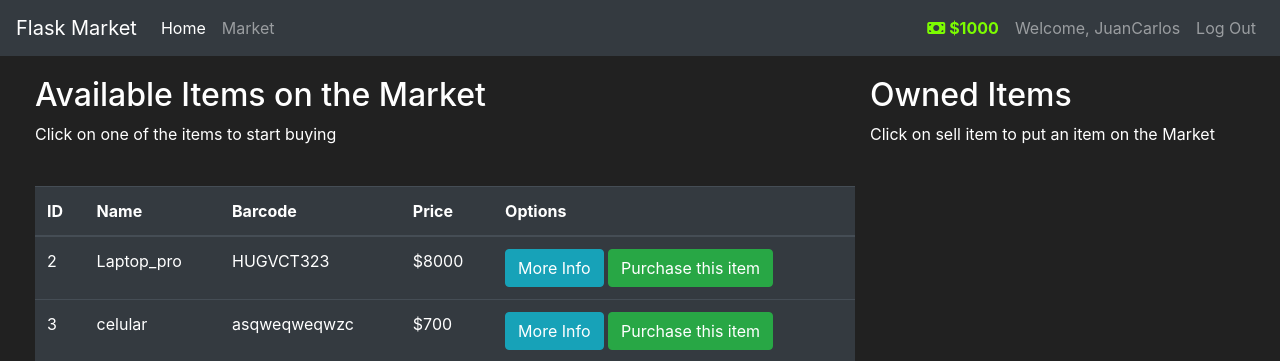
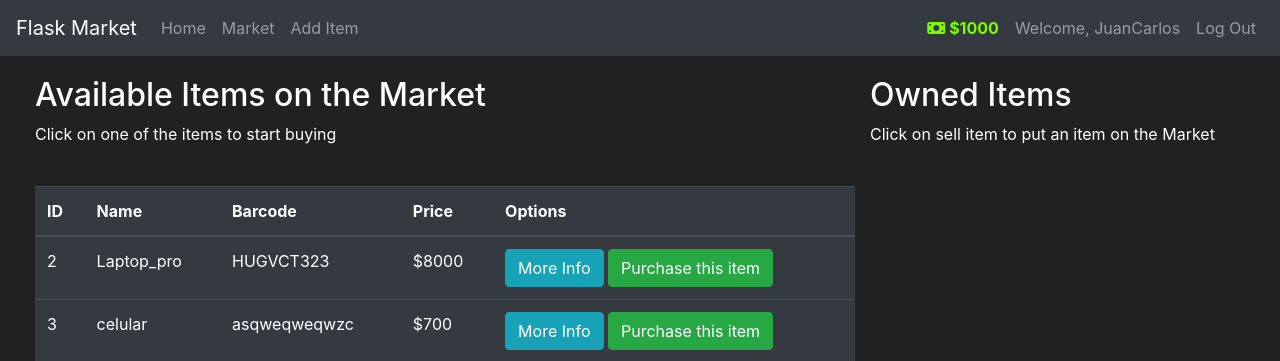
Before and after one commit to KrappRamiro/flask-market, a Flask app: page /market/ in a window 1280 px wide. Shown: the top 361 px of the page. Run offline with Flask 2, Linux system fonts and the light colour scheme; a user stored in the database is signed in; data comes from the database, SQL or seed files in the repository; both versions use the stored data as it was after the commit; some libraries are stand-ins or nearby versions.

Commit message:
added the add item page

```diff
--- a/market/forms.py
+++ b/market/forms.py
@@ -1,5 +1,5 @@
 from flask_wtf import FlaskForm
-from wtforms import StringField, PasswordField, SubmitField
+from wtforms import StringField, PasswordField, SubmitField, IntegerField
 from wtforms.validators import Length, Email, DataRequired, EqualTo, ValidationError
 from market.models import User
 
@@ -43,3 +43,12 @@ class PurchaseItemForm(FlaskForm):
 class SellItemForm(FlaskForm):
     # The big red button that appears in the modal has the value of the label, crazy, isn't it?
     submit = SubmitField(label='Sell item!')
+
+
+class AddItemForm(FlaskForm):
+    name = StringField(label='Name:', validators=[DataRequired()])
+    price = IntegerField(label='Price:', validators=[DataRequired()])
+    description = StringField(label='Description:',
+                              validators=[DataRequired()])
+    barcode = StringField(label='Barcode:', validators=[DataRequired()])
+    submit = SubmitField(label='Add item!')
--- a/market/routes.py
+++ b/market/routes.py
@@ -1,7 +1,7 @@
 from market import app
 from flask import flash, render_template, redirect, url_for, request
 from market.models import User, Item
-from market.forms import RegisterForm, LoginForm, PurchaseItemForm, SellItemForm
+from market.forms import AddItemForm, RegisterForm, LoginForm, PurchaseItemForm, SellItemForm
 from market import db
 from flask_login import login_user, logout_user, login_required, current_user
 
@@ -30,7 +30,7 @@ def market_page():
             if current_user.can_purchase(purc_item_object):
                 purc_item_object.assign_ownership(current_user)
                 flash(
-                    "Congratulations, you purchased {purc_item_object.name} for ${purc_item_object.price}", category='success')
+                    f"Congratulations, you purchased {purc_item_object.name} for ${purc_item_object.price}", category='success')
             else:
                 flash(
                     f"You do not have enough money to purchase {purc_item_object.name}", category='danger')
@@ -49,7 +49,7 @@ def market_page():
                 print("The user can sell the item")
                 sold_item_object.sell(current_user)
                 flash(
-                    "Congratulations, you sold {sold_item_object.name} for ${sold_item_object.price}!", category="success")
+                    f"Congratulations, you sold {sold_item_object.name} for ${sold_item_object.price}!", category="success")
             else:
                 flash(
                     f"Something went wrong with selling {sold_item_object.name}", category='danger')
@@ -108,3 +108,23 @@ def logout_page():
     logout_user()  # Esto es parte de flask_login, funciona porque declare en __init__.py que se use flask_login
     flash("Successfully logged out!", category='info')
     return redirect(url_for('home_page'))
+
+
+@app.route('/add_item/', methods=['GET', 'POST'])
+def add_item_page():
+    form = AddItemForm()
+    if form.validate_on_submit():
+        item_to_create = Item(name=form.name.data,
+                              price=form.price.data,
+                              description=form.description.data,
+                              barcode = form.barcode.data)
+        db.session.add(item_to_create)
+        db.session.commit()
+        flash(
+            f"Item {item_to_create.name} created succesfully!", category='success')
+        return redirect(url_for('add_item_page'))
+    if form.errors != {}:  # If there are errors from the validations
+        for err_msg in form.errors.values():
+            flash(
+                f'There was an error, with creating an item: {err_msg}', category='danger')
+    return render_template('add_item.html', form=form)
--- a/market/templates/base.html
+++ b/market/templates/base.html
@@ -31,14 +31,14 @@
 			<div class="collapse navbar-collapse" id="navbarNav">
 				<!-- Left side of navbar -->
 				<ul class="navbar-nav mr-auto">
-					<li class="nav-item active">
-						<a class="nav-link" href="{{ url_for('home_page') }}"
-							>Home
-							<span class="sr-only">(current)</span>
-						</a>
+					<li class="nav-item">
+						<a class="nav-link" href="{{ url_for('home_page') }}">Home </a>
 					</li>
 					<li class="nav-item">
 						<a class="nav-link" href="{{ url_for('market_page') }}">Market</a>
+					</li>
+					<li class="nav-item">
+						<a href="{{url_for('add_item_page')}}" class="nav-link">Add Item</a>
 					</li>
 				</ul>
 				<!-- Right side of navbar -->
--- a/market/templates/market.html
+++ b/market/templates/market.html
@@ -55,7 +55,7 @@ content %}
 		<div class="row">
 			{% for owned_item in owned_items %} {% include
 			'includes/owned_items_modals.html' %}
-			<div class="col-md-8">
+			<div class="col-md-12">
 				<div style="margin-bottom: 5px" class="card text-center bg-dark">
 					<div class="card-body">
 						<h5 class="card-title">{{owned_item.name}}</h5>
```
Also changed, not shown: market/templates/add_item.html (added, +16 -0 lines), market/templates/register.html (+10 -8 lines), market/market.db.
